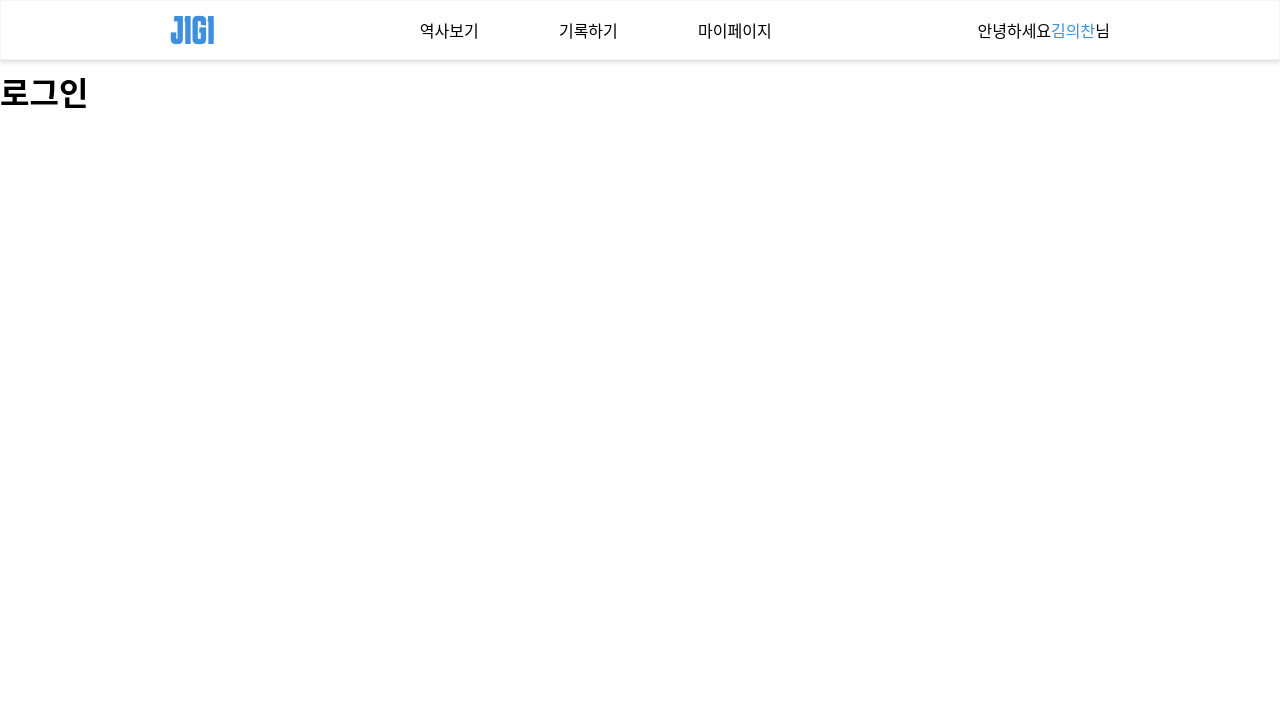
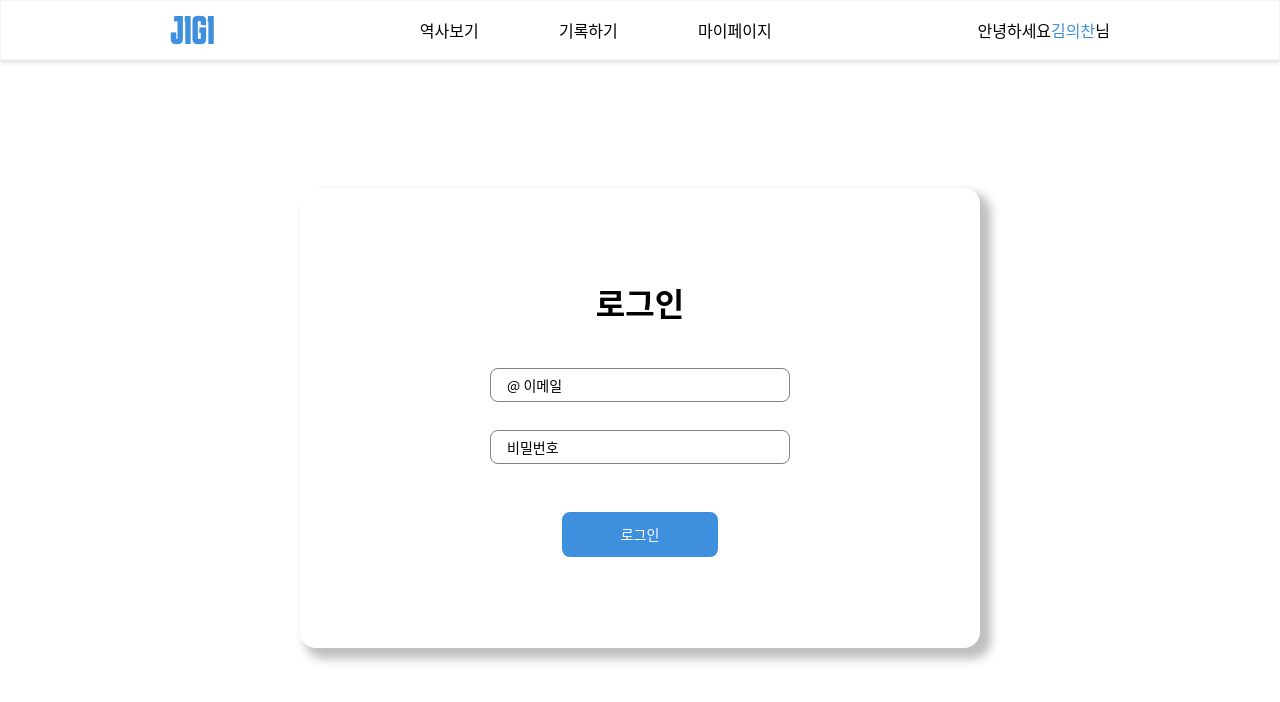
Before and after one commit to JIGI-2022-HACKATHON/JIGI_FRONT, a Next.js app: page /signin in a window 1280 px wide. Shown: the top 702 px of the page. Built offline with nearby package versions, Linux system fonts and the light colour scheme.

Commit message:
create:signin

```diff
--- a/components/common/header/Header.tsx
+++ b/components/common/header/Header.tsx
@@ -9,7 +9,9 @@ const Header = () => {
     <>
       <Wrapper>
         <div className="navBox">
-          <Image src={Logo} alt="logoImg" />
+          <Link href={"/"}>
+            <Image src={Logo} alt="logoImg" />
+          </Link>
           <ul>
             <li>
               <Link href={"/history"}>역사보기</Link>
--- a/components/common/input/DefaultInput.tsx
+++ b/components/common/input/DefaultInput.tsx
@@ -4,14 +4,16 @@ import { InputProps } from "../../../interface/common/input";
 
 const DefaultInput = ({
   value,
-  disable,
+  disable = false,
   width,
   onChange,
   onFocus,
   placeholder,
+  type = "text",
 }: InputProps) => {
   return (
     <InputBox
+      type={type}
       disabled={disable}
       placeholder={placeholder}
       disable={disable}
--- a/components/common/select/SelectInput.tsx
+++ b/components/common/select/SelectInput.tsx
@@ -2,7 +2,6 @@ import React from "react";
 import styled from "@emotion/styled";
 import SelectList from "./SelectList";
 import { SelectListProps } from "../../../interface/common/select";
-import { position, PositionType } from "../../../model/positon";
 import DefaultInput from "../input/DefaultInput";
 import { useState } from "react";
 import { useEffect } from "react";
--- a/interface/common/input.ts
+++ b/interface/common/input.ts
@@ -1,8 +1,9 @@
 export interface InputProps {
-    disable: boolean,
+    disable?: boolean,
     width: string,
     placeholder: string,
     value: string,
     onChange?: (value: string) => void
-    onFocus?: () => void
+    onFocus?: () => void,
+    type?: string;
 }
--- a/pages/signin.tsx
+++ b/pages/signin.tsx
@@ -1,10 +1,62 @@
 import React, { useState } from "react";
+import styled from "@emotion/styled";
+import DefaultButton from "../components/common/button/DefaultButton";
+import DefaultInput from "../components/common/input/DefaultInput";
 const SignIn = () => {
+  const [email, setEmail] = useState<string>("");
+  const [password, setPassword] = useState<string>("");
   return (
-    <>
-      <h1>로그인</h1>
-    </>
+    <Wrapper>
+      <div className="container">
+        <h1>로그인</h1>
+        <div className="inputBox">
+          <DefaultInput
+            value={email}
+            disable={false}
+            placeholder="@ 이메일"
+            width="300px"
+            onChange={(value) => setEmail(value)}
+          />
+          <DefaultInput
+            type="password"
+            disable={false}
+            placeholder="비밀번호"
+            width="300x"
+            value={password}
+            onChange={(value) => setPassword(value)}
+          />
+        </div>
+        <DefaultButton>로그인</DefaultButton>
+      </div>
+    </Wrapper>
   );
 };
 
+const Wrapper = styled.div`
+  width: 680px;
+  height: 460px;
+  display: flex;
+  align-items: center;
+  justify-content: center;
+  flex-direction: column;
+  margin: 0 auto;
+  margin-top: 120px;
+  background: #ffffff;
+  box-shadow: 8px 8px 10px 3px rgba(0, 0, 0, 0.25);
+  border-radius: 16px;
+  > .container {
+    width: 360px;
+    height: 321px;
+    display: flex;
+    flex-direction: column;
+    justify-content: space-around;
+    align-items: center;
+    > .inputBox {
+      height: 100px;
+      display: flex;
+      flex-direction: column;
+      justify-content: space-between;
+    }
+  }
+`;
 export default SignIn;
```
Also changed, not shown: components/main/Card.tsx (+15 -5 lines), pages/index.tsx (+23 -3 lines), pages/signup.tsx (+43 -3 lines).
